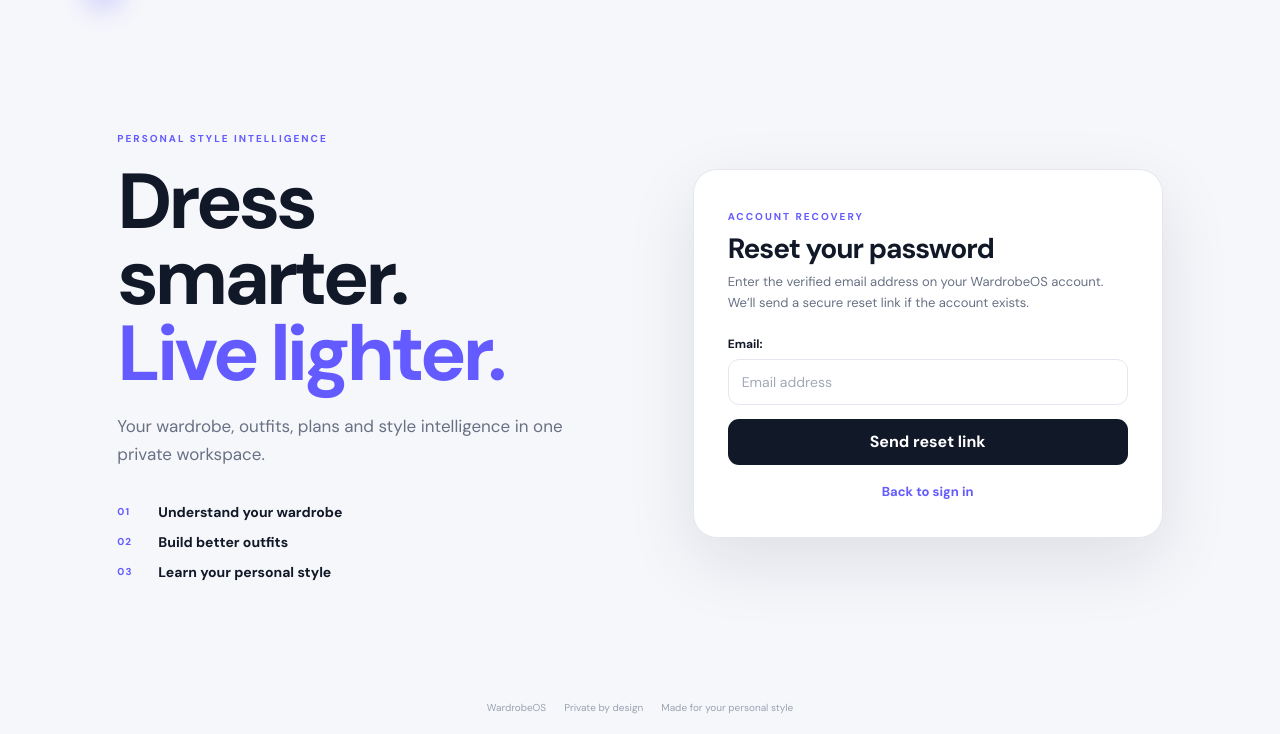
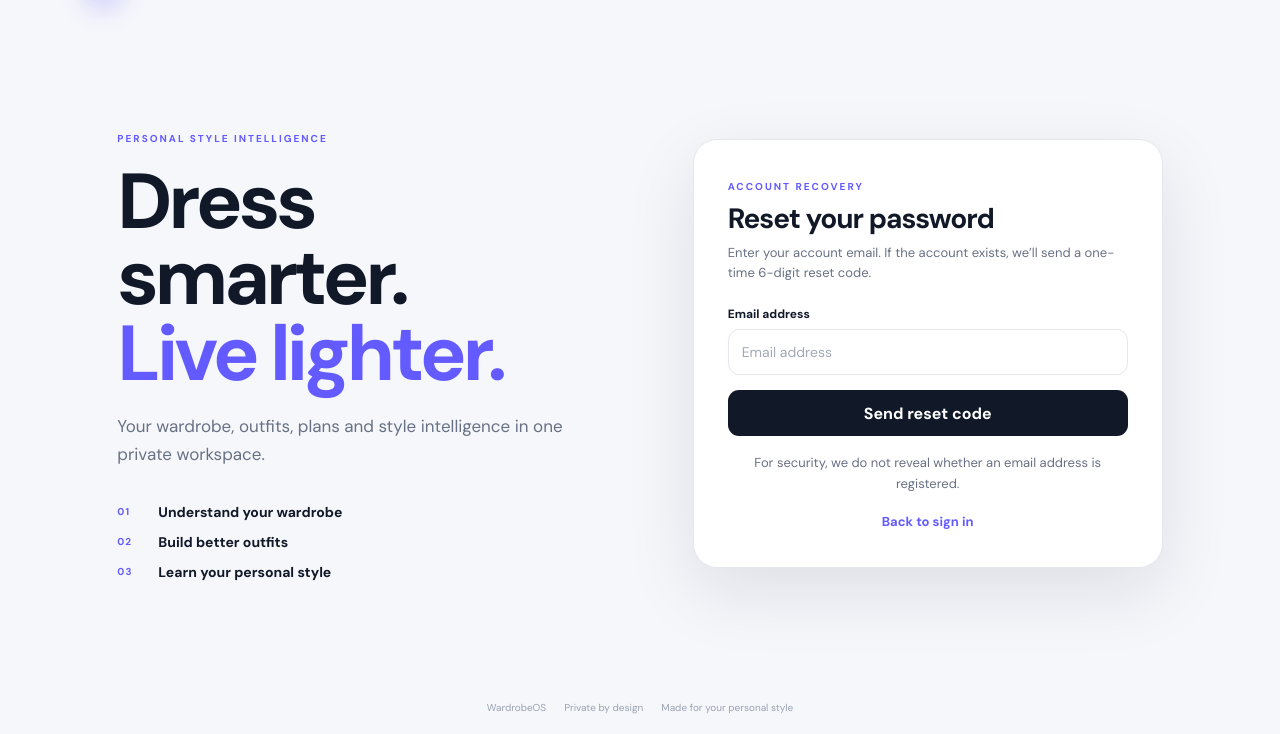
Before and after one commit to preethamofficial/WardrobeOS, a Django app: page /accounts/password/reset/ in a window 1280 px wide. Shown: the part 66-800 px from the top of the page. Run offline with Django 5.2, Linux system fonts and the light colour scheme; data that the repository does not hold is empty; parts of the project's set-up code (start-up, migrations or seed data) failed here and were passed over.

Commit message:
Refresh authentication UI

```diff
--- a/templates/account/password_reset.html
+++ b/templates/account/password_reset.html
@@ -5,12 +5,18 @@
 <div class="auth-form-card">
   <span class="auth-kicker">ACCOUNT RECOVERY</span>
   <h2>Reset your password</h2>
-<p class="text-muted">Enter the verified email address on your WardrobeOS account. We’ll send a secure reset link if the account exists.</p>
+  <p class="text-muted">Enter your account email. If the account exists, we’ll send a one-time 6-digit reset code.</p>
   <form method="post" class="form-fields">
     {% csrf_token %}
-{{ form.as_p }}
-<button class="btn btn-dark" type="submit">Send reset link</button>
+    {% if form.non_field_errors %}<div class="auth-form-error" role="alert">{{ form.non_field_errors }}</div>{% endif %}
+    <div class="auth-field">
+      <label for="{{ form.email.id_for_label }}">Email address</label>
+      {{ form.email }}
+      {% if form.email.errors %}<div class="auth-field-error">{{ form.email.errors|striptags }}</div>{% endif %}
+    </div>
+    <button class="btn btn-dark" type="submit">Send reset code</button>
   </form>
+  <p class="text-muted auth-alt">For security, we do not reveal whether an email address is registered.</p>
   <p class="text-muted auth-alt"><a href="{% url 'account_login' %}">Back to sign in</a></p>
 </div>
 {% endblock %}
```
Lines whose indentation alone changed are shown as unchanged.
